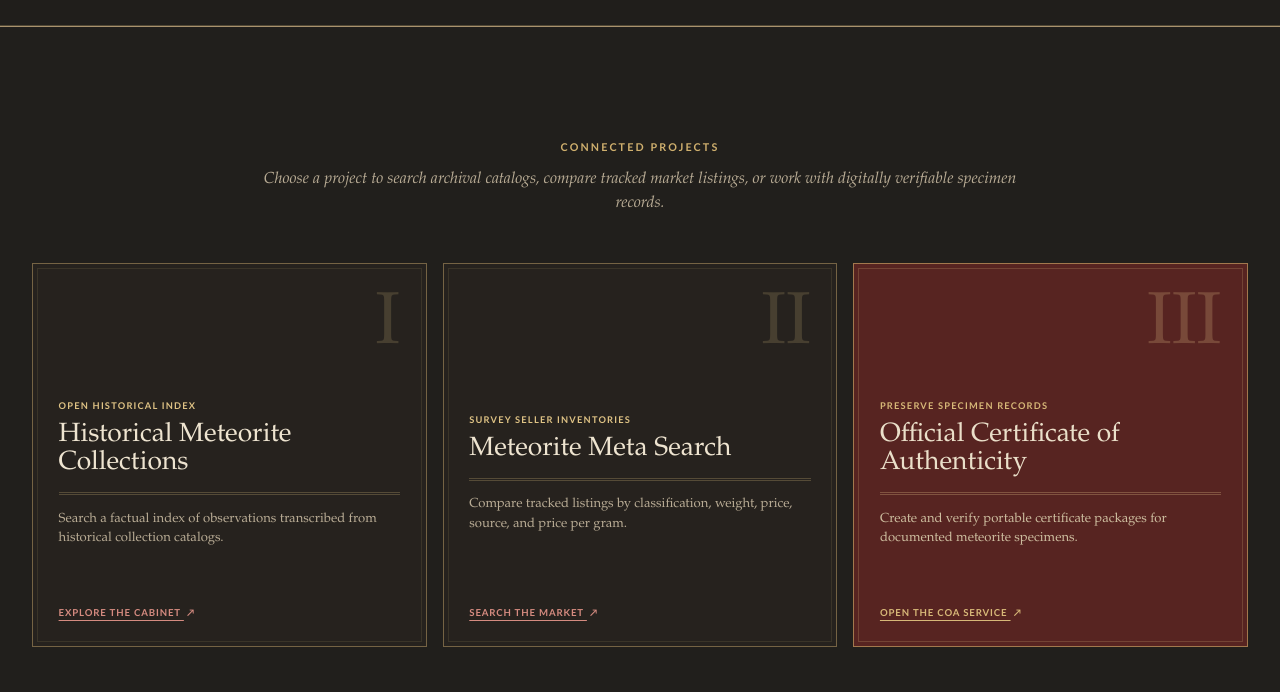
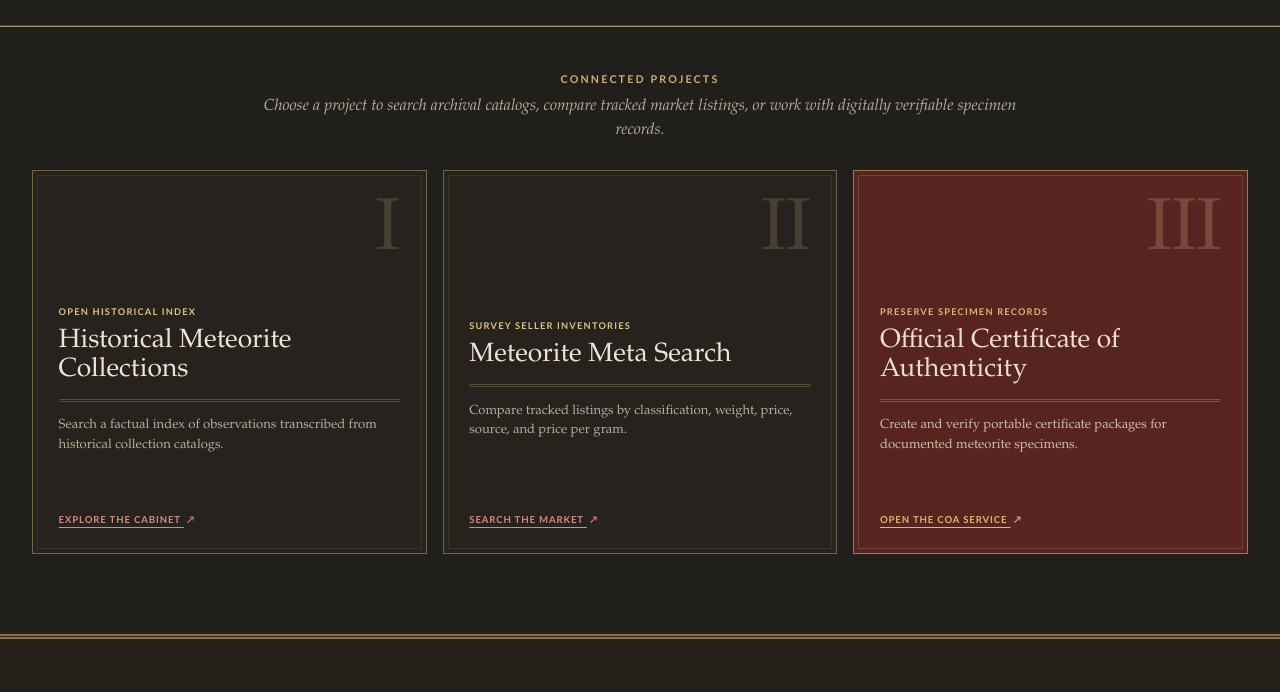
Before and after one commit to rayborg/meteorite-collection-shop-spacerocks, a website: page research.html in a window 1280 px wide. Shown: the part 760-1452 px from the top of the page. Drawn offline with Linux system fonts and the light colour scheme.

Commit message:
Tighten research page spacing

```diff
--- a/styles.css
+++ b/styles.css
@@ -950,6 +950,9 @@ textarea:focus-visible {
 .research-heading { max-width: 48rem; margin: 0 auto 3rem; text-align: center; }
 .research-heading h2::after { content: "◆"; display: block; margin: 1rem 0; color: var(--brass); font-size: .58rem; }
 .research-heading > p:last-child { margin: 0; color: var(--ink-soft); font-style: italic; }
+.research-section.research-page { padding-block: 2.75rem 5rem; }
+.research-page .research-heading { margin-bottom: 1.75rem; }
+.research-page .research-heading .eyebrow { margin-bottom: .45rem; }
 
 .resource-grid { display: grid; grid-template-columns: repeat(3, minmax(0, 1fr)); gap: 1rem; }
 
```
